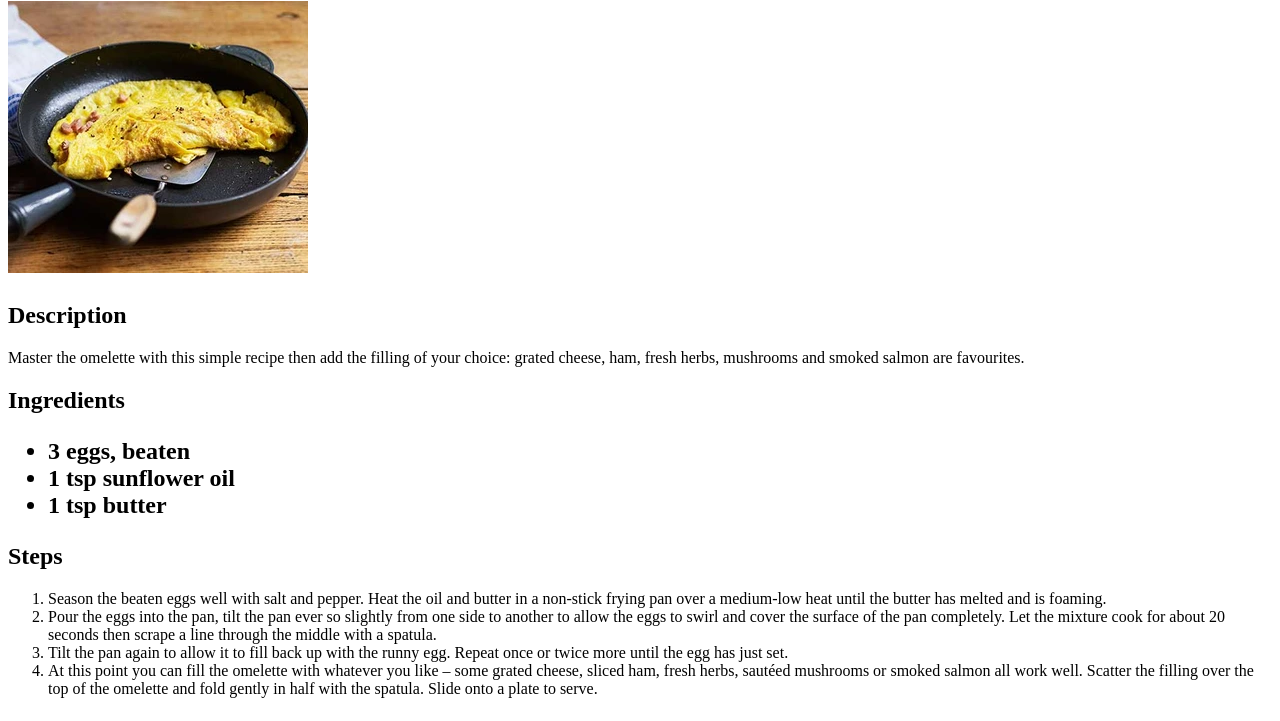
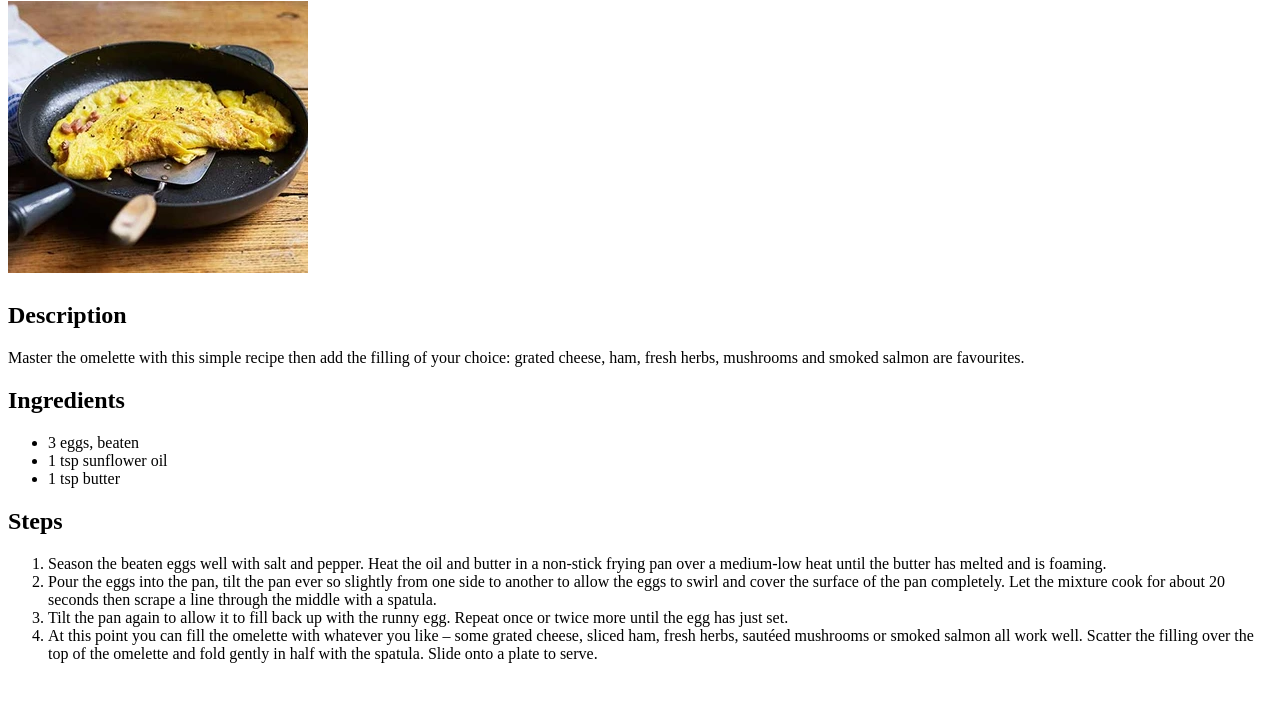
Before and after one commit to Moni7T/odin-recipes, a plain HTML site: page recipes/omelette.html in a window 1280 px wide. Shown: the part 79-800 px from the top of the page. Drawn offline with Linux system fonts and the light colour scheme.

Commit message:
Fix Ingredients heading

```diff
--- a/recipes/omelette.html
+++ b/recipes/omelette.html
@@ -12,7 +12,7 @@
     <img src="omelette.webp">
     <h2>Description</h2>
     <p>Master the omelette with this simple recipe then add the filling of your choice: grated cheese, ham, fresh herbs, mushrooms and smoked salmon are favourites.</p>
-    <h2>Ingredients<h2>
+    <h2>Ingredients</h2>
     <ul>
         <li>3 eggs, beaten</li>
         <li>1 tsp sunflower oil</li>
```
